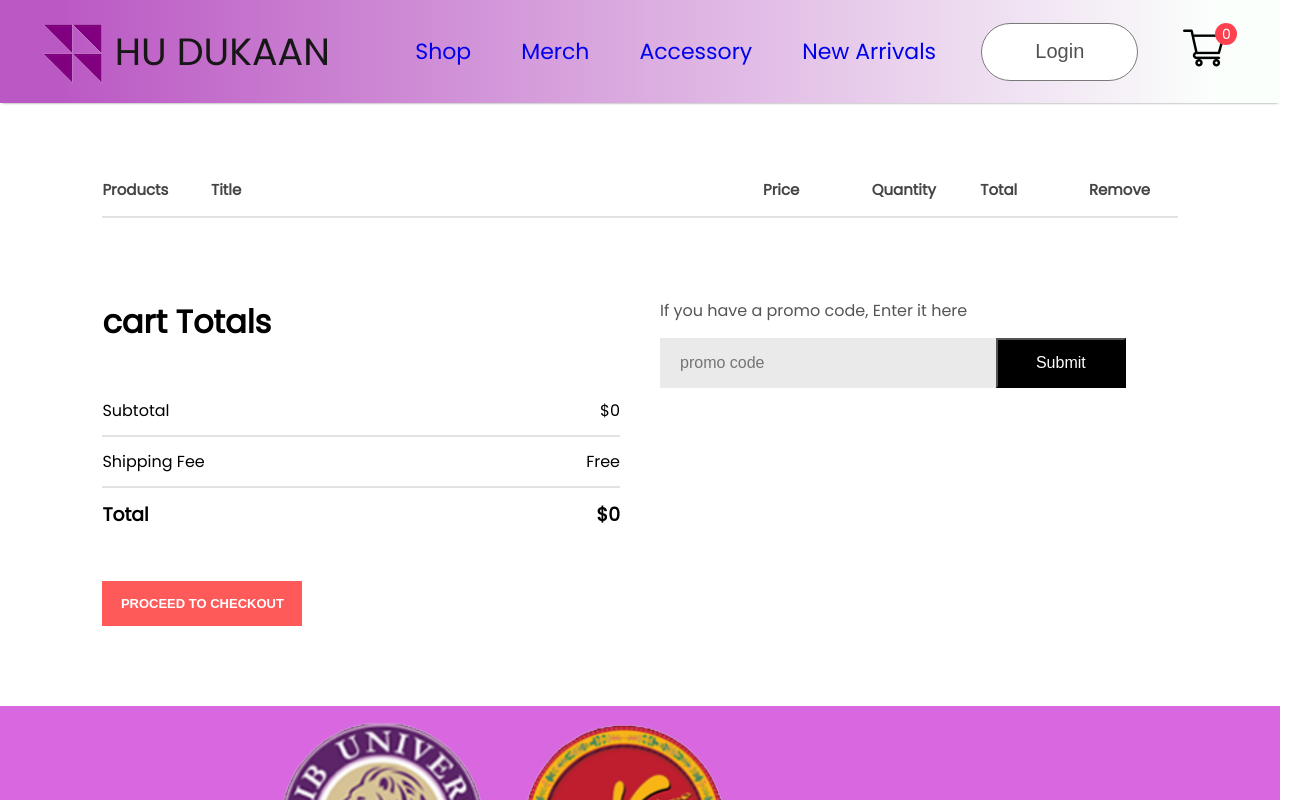
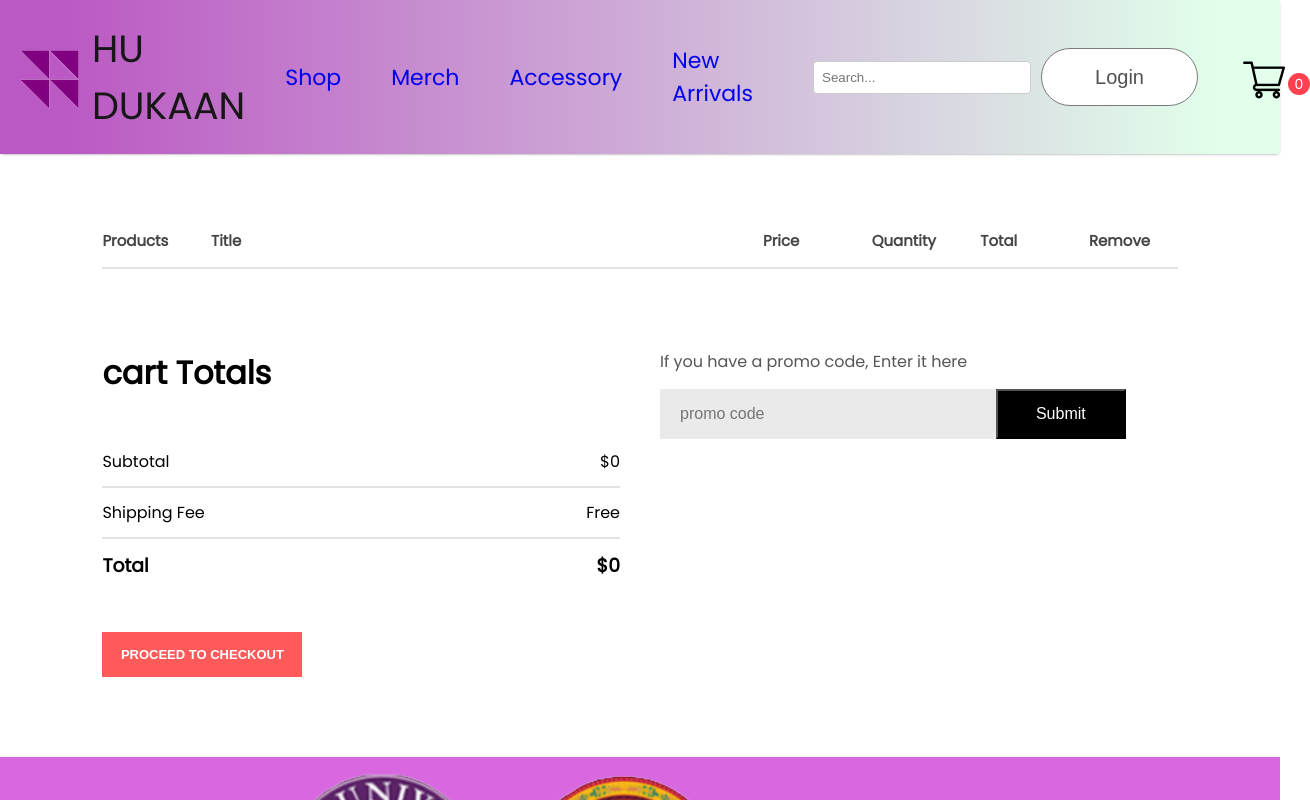
Before and after one commit to MuhammadAreebKazmi2/E-Commerce-Website, a React (Create React App) app in the folder frontend/: page /cart in a window 1280 px wide. Shown: the top 800 px of the page, 1310 px wide, since content can reach past the window. Built offline with nearby package versions, Linux system fonts and the light colour scheme.

Commit message:
Search Partial

```diff
--- a/frontend/src/Components/Navbar/Navbar.css
+++ b/frontend/src/Components/Navbar/Navbar.css
@@ -1,24 +1,25 @@
-.navbar{
-    display:flex;
+/* Existing navbar styling */
+.navbar {
+    display: flex;
     justify-content: space-around;
     padding: 20px;
     box-shadow: 0 1px 3px -2px black;
-    background: linear-gradient(90deg, #bb59c4 5%, #e1ffea22 95%);
+    background: linear-gradient(90deg, #bb59c4 5%, #e1ffea 95%);
 }
 
-.nav-logo{
+.nav-logo {
     display: flex;
     align-items: center;
     gap: 10px;
 }
 
-.nav-logo p{
+.nav-logo p {
     color: #171717;
     font-size: 38px;
     font-weight: 400;
 }
 
-.nav-menu{
+.nav-menu {
     display: flex;
     align-items: center;
     list-style: none;
@@ -28,7 +29,7 @@
     font-weight: 500;
 }
 
-.nav-menu li{
+.nav-menu li {
     display: flex;
     flex-direction: column;
     align-items: center;
@@ -37,7 +38,7 @@
     cursor: pointer;
 }
 
-.nav-menu hr{
+.nav-menu hr {
     border: none;
     width: 80%;
     height: 3px;
@@ -45,39 +46,81 @@
     background-color: #ff414f;
 }
 
-.nav-login-cart{
+.nav-login-cart {
     display: flex;
     align-items: center;
     gap: 45px;
 }
 
-.nav-login-cart button{
-    /* display: flex; */
+.nav-login-cart button {
     width: 157px;
     height: 58px;
     outline: none;
     border: 1px solid #7a7a7a;
-    border-radius: 75px ;
+    border-radius: 75px;
     color: #515151;
     font-size: 20px;
     background: white;
     cursor: pointer;
 }
 
-.nav-login-cart button:active{
+.nav-login-cart button:active {
     background: #f3f3f3;
 }
 
-.nav-cart-count{
+.nav-cart-count {
     width: 22px;
     height: 22px;
     display: flex;
     justify-content: center;
     align-items: center;
     margin-top: -35px;
-    margin-left: -55px;
+    margin-left: 45px;
     border-radius: 11px;
     font-size: 14px;
     background: #ff414f;
     color: white;
 }
+
+/* Styles for search input */
+.nav-search-input {
+    padding: 8px;
+    margin-left: 10px;
+    margin-right: 10px;
+    border: 1px solid #ccc;
+    border-radius: 4px;
+    width: 200px; /* Adjust width as needed */
+}
+
+/* Styles for search results */
+.search-results {
+    position: absolute;
+    background-color: white;
+    width: 200px; /* Smaller fixed width, adjust as needed */
+    box-shadow: 0px 8px 16px 0px rgba(0,0,0,0.2);
+    z-index: 1000;
+    max-height: 300px; /* Set a max height for overflow management */
+    overflow-y: auto; /* Enable scrolling on overflow */
+    border-radius: 4px; /* Optional: adds rounded corners for better aesthetics */
+}
+
+
+.search-results li {
+    padding: 10px;
+    border-bottom: 1px solid #ddd;
+    cursor: pointer;
+}
+
+.search-results li:last-child {
+    border-bottom: none;
+}
+
+.search-results li:hover {
+    background-color: #f6f6f6;
+}
+
+.search-results a {
+    text-decoration: none;
+    color: black;
+    display: block;
+}
--- a/frontend/src/Components/Navbar/Navbar.jsx
+++ b/frontend/src/Components/Navbar/Navbar.jsx
@@ -1,31 +1,99 @@
-import React, { useContext, useState } from 'react'
-import {Link} from 'react-router-dom'
-import './Navbar.css'
-import logo from '../Assets/logo.png'
-import cart_icon from '../Assets/cart_icon.png'
-import { ShopContext } from '../../Context/ShopContext'
+import React, { useContext, useState, useRef, useEffect } from 'react';
+import { Link } from 'react-router-dom';
+import './Navbar.css';
+import logo from '../Assets/logo.png';
+import cart_icon from '../Assets/cart_icon.png';
+import { ShopContext } from '../../Context/ShopContext';
+
 export const Navbar = () => {
     const [menu, setMenu] = useState("");
-    const {getTotalCartItems} = useContext(ShopContext)
+    const [searchTerm, setSearchTerm] = useState("");
+    const [searchResults, setSearchResults] = useState([]);
+    const { getTotalCartItems, all_product } = useContext(ShopContext);
+    const searchRef = useRef();  // Ref for the search container
+
+    useEffect(() => {
+        const handleOutsideClick = (event) => {
+            if (searchRef.current && !searchRef.current.contains(event.target)) {
+                setSearchResults([]);
+                setSearchTerm('');
+            }
+        };
+
+        document.addEventListener('mousedown', handleOutsideClick);
+        return () => {
+            document.removeEventListener('mousedown', handleOutsideClick);
+        };
+    }, []);
+
+    const handleSearchChange = (event) => {
+        setSearchTerm(event.target.value);
+        if (event.target.value) {
+            const searchTermLower = event.target.value.toLowerCase();
+            const filtered = all_product.filter(product => {
+                const name = product.name || ""; // Fallback to an empty string if undefined
+                const description = product.description || ""; // Fallback to an empty string if undefined
+                return name.toLowerCase().includes(searchTermLower) ||
+                       description.toLowerCase().includes(searchTermLower);
+            });
+            setSearchResults(filtered);
+        } else {
+            setSearchResults([]);
+        }
+    };
+
+
+    const handleKeyDown = (event) => {
+        if (event.key === 'Escape') {
+            setSearchTerm('');
+            setSearchResults([]);
+        } else if (event.key === 'Enter') {
+            console.log('Search term:', searchTerm);
+            // Optionally redirect to a search results page or handle search
+        }
+    };
+
     return (
         <div className='navbar'>
             <div className="nav-logo">
-            <img src={logo} alt="" />
+                <img src={logo} alt="HU DUKAAN" />
                 <p>HU DUKAAN</p>
             </div>
-        <ul className="nav-menu">
-            <li onClick={()=>(setMenu("shop"))} ><Link style={{textDecoration:'none'}} to='/'>Shop</Link>  {menu==="shop"?<hr/>:<></>} </li>
-            <li onClick={()=>(setMenu("women"))} ><Link style={{textDecoration:'none'}} to='/merch'>Merch</Link>  {menu==="women"?<hr/>:<></>} </li>
-            <li onClick={()=>(setMenu("kids"))} ><Link style={{textDecoration:'none'}} to='/accessory'>Accessory</Link>  {menu==="kids"?<hr/>:<></>} </li>
-            <li onClick={()=>(setMenu("men"))} ><Link style={{textDecoration:'none'}} to='/new_arrivals'>New Arrivals</Link> {menu==="men"?<hr/>:<></>} </li>
+            <ul className="nav-menu" ref={searchRef}>
+                <li onClick={() => setMenu("shop")} ><Link style={{ textDecoration: 'none' }} to='/'>Shop</Link> {menu === "shop" ? <hr /> : null}</li>
+                <li onClick={() => setMenu("women")} ><Link style={{ textDecoration: 'none' }} to='/merch'>Merch</Link> {menu === "women" ? <hr /> : null}</li>
+                <li onClick={() => setMenu("kids")} ><Link style={{ textDecoration: 'none' }} to='/accessory'>Accessory</Link> {menu === "kids" ? <hr /> : null}</li>
+                <li onClick={() => setMenu("men")} ><Link style={{ textDecoration: 'none' }} to='/new_arrivals'>New Arrivals</Link> {menu === "men" ? <hr /> : null}</li>
+                <li>
+                    <input
+                        type="text"
+                        placeholder="Search..."
+                        value={searchTerm}
+                        onChange={handleSearchChange}
+                        onKeyDown={handleKeyDown}
+                        className="nav-search-input"
+                    />
+                    {searchResults.length > 0 && (
+                        <ul className="search-results">
+                            {searchResults.map(product => (
+                                <li key={product.id}>
+                                    <Link to={`/product/${product.id}`} onClick={() => setSearchResults([])}>{product.name} - ${product.new_price}</Link>
+                                </li>
+                            ))}
+                        </ul>
+                    )}
+                </li>
             </ul>
             <div className='nav-login-cart'>
-            {localStorage.getItem('auth-token')?<button onClick={()=>{localStorage.removeItem('auth-token');window.location.replace('/')}}>Logout</button>:
-             <Link style={{textDecoration:'none'}} to='/login'> <button>Login</button></Link>}
-
-            <Link style={{textDecoration:'none'}} to='/cart'> <img src={cart_icon} alt=''></img></Link>
+                {localStorage.getItem('auth-token') ?
+                    <button onClick={() => { localStorage.removeItem('auth-token'); window.location.replace('/') }}>Logout</button> :
+                    <Link style={{ textDecoration: 'none' }} to='/login'><button>Login</button></Link>
+                }
+                <Link style={{ textDecoration: 'none' }} to='/cart'>
+                    <img src={cart_icon} alt="Cart" />
                     <div className='nav-cart-count'>{getTotalCartItems()}</div>
+                </Link>
             </div>
         </div>
-  )
-}
+    );
+};
--- /dev/null
+++ b/frontend/src/Components/Search/Search.css
@@ -0,0 +1,59 @@
+/* SearchStyles.css */
+body {
+    font-family: 'Arial', sans-serif;
+    background-color: #f4f4f4;
+    margin: 0;
+    padding: 20px;
+}
+
+.search-container {
+    background-color: #fff;
+    padding: 20px;
+    border-radius: 8px;
+    box-shadow: 0 2px 5px rgba(0,0,0,0.1);
+    width: 300px;
+    margin: auto;
+}
+
+input[type="text"] {
+    width: 100%;
+    padding: 10px;
+    margin-bottom: 10px;
+    border: 1px solid #ccc;
+    border-radius: 4px;
+    box-sizing: border-box; /* Includes padding and border in the element's total width and height */
+}
+
+ul {
+    list-style-type: none;
+    padding: 0;
+}
+
+li {
+    padding: 8px;
+    background-color: #fff;
+    border-bottom: 1px solid #eee;
+}
+
+li:last-child {
+    border-bottom: none;
+}
+
+li:hover {
+    background-color: #f9f9f9;
+}
+
+button {
+    width: 100%;
+    padding: 10px;
+    background-color: #007BFF;
+    color: white;
+    border: none;
+    border-radius: 4px;
+    cursor: pointer;
+    font-size: 16px;
+}
+
+button:hover {
+    background-color: #0056b3;
+}
```
Also changed, not shown: frontend/src/Components/Search/Search.jsx (added, +38 -0 lines). Lines whose indentation alone changed are shown as unchanged.
